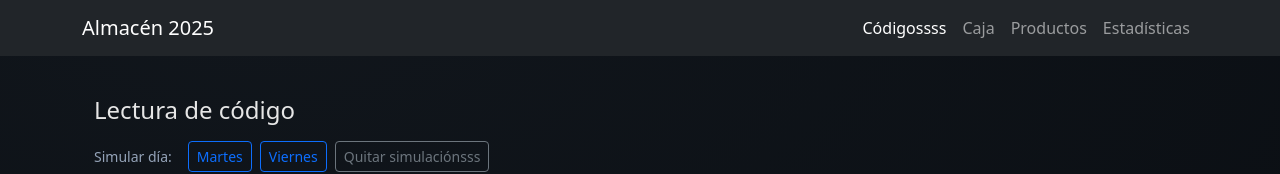
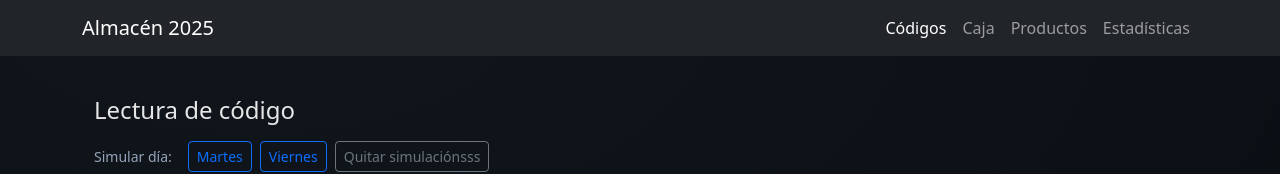
Before and after one commit to MoNRaSpGit/Almacen2025, a React (Vite) app: page / in a window 1280 px wide. Shown: the top 174 px of the page. Built offline with nearby package versions, Linux system fonts and the light colour scheme.

Commit message:
Update App.jsx

```diff
--- a/src/App/App.jsx
+++ b/src/App/App.jsx
@@ -13,7 +13,7 @@ export default function App() {
         <div className="container">
           <NavLink className="navbar-brand" to="/">Almacén 2025</NavLink>
           <div className="navbar-nav">
-            <NavLink className="nav-link" to="/">Códigossss</NavLink>
+            <NavLink className="nav-link" to="/">Códigos</NavLink>
             <NavLink className="nav-link" to="/caja">Caja</NavLink>
             <NavLink className="nav-link" to="/productos">Productos</NavLink>
             <NavLink className="nav-link" to="/estadisticas">Estadísticas</NavLink>
```
